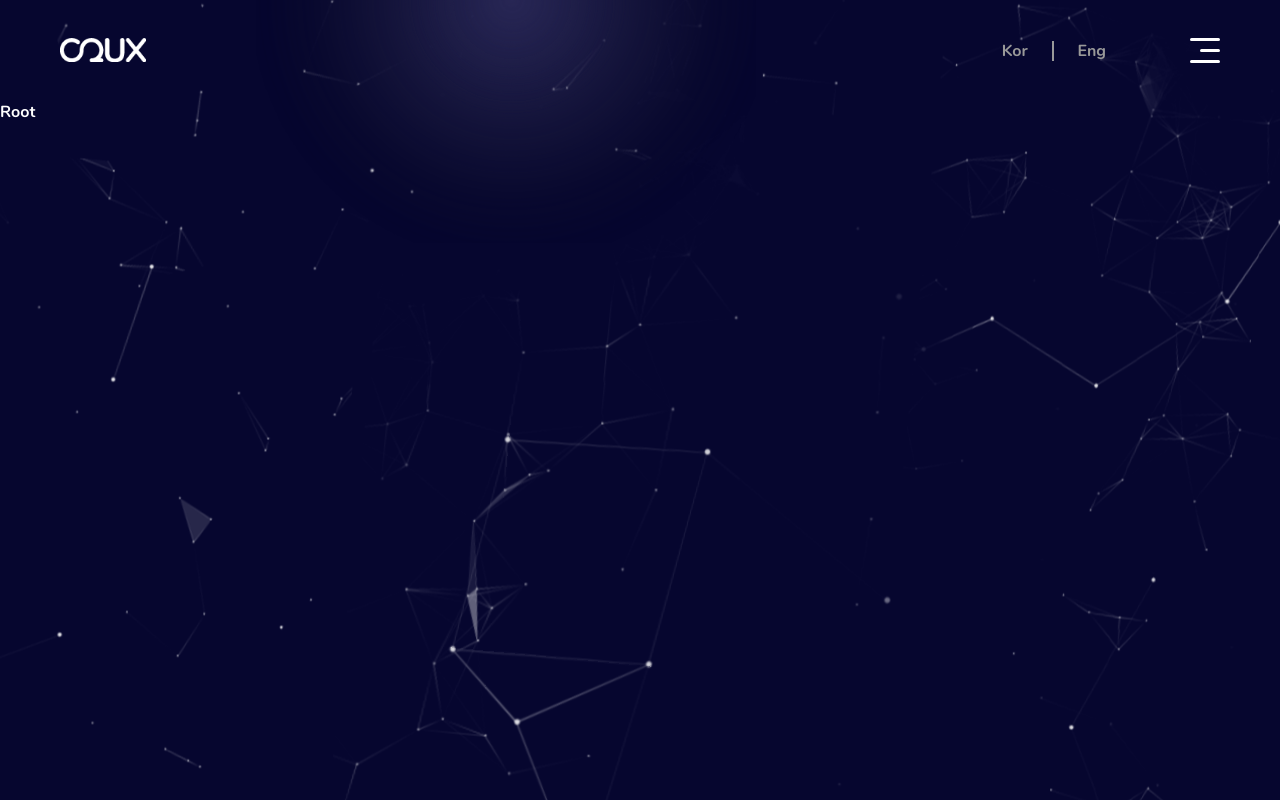
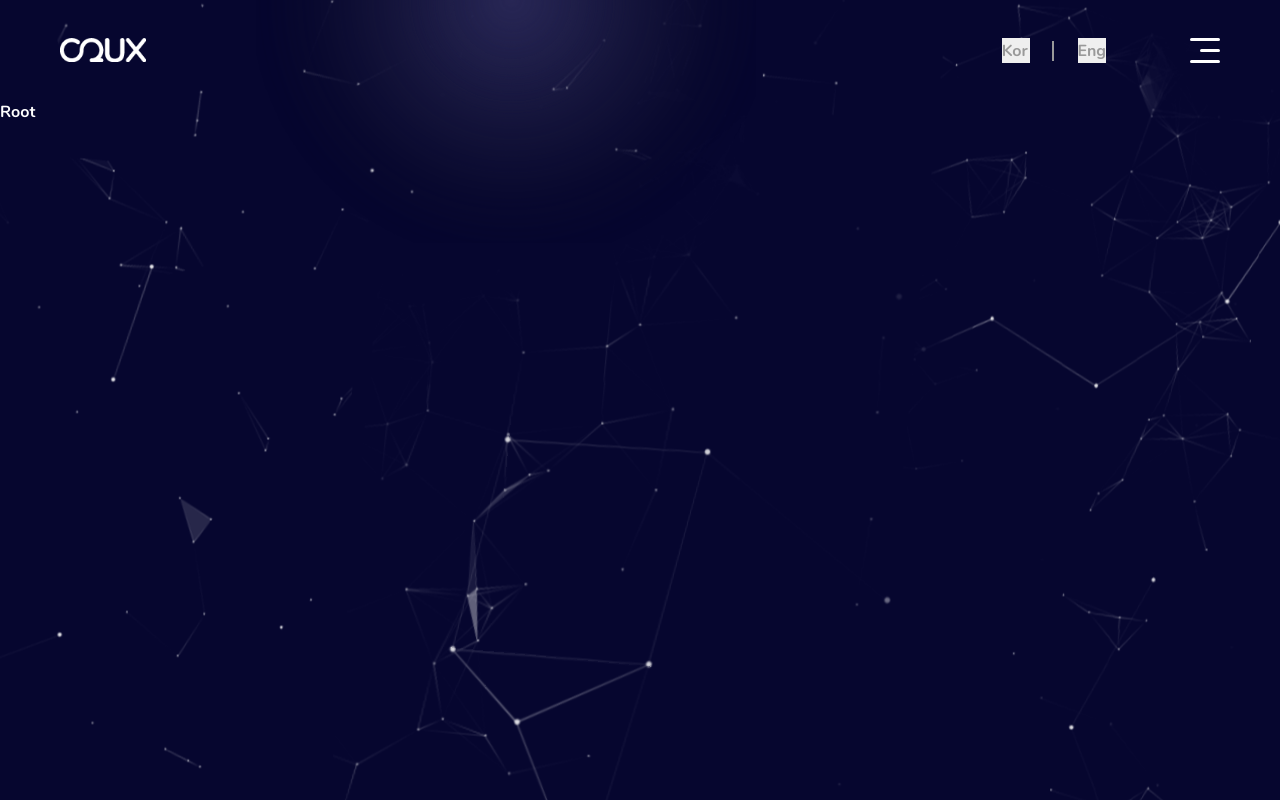
Before and after one commit to ninano91/react_dreamCoding, a React (Create React App) app in the folder O2ux/: page /portfolio in a window 1280 px wide. Built offline with nearby package versions, Linux system fonts and the light colour scheme.

Commit message:
언어 버튼 진행 중

```diff
--- a/O2ux/src/App.js
+++ b/O2ux/src/App.js
@@ -1,11 +1,11 @@
-import './App.css';
+import React from 'react';
 import { Outlet } from 'react-router-dom';
 
 function App() {
     return (
-        <>
+        <div>
             <Outlet />
-        </>
+        </div>
     );
 }
 
--- a/O2ux/src/components/Navbar.jsx
+++ b/O2ux/src/components/Navbar.jsx
@@ -1,42 +1,22 @@
-import { Link, useLocation } from 'react-router-dom';
-import classNames from 'classnames';
+import React from 'react';
+import { Link } from 'react-router-dom';
 import NavButton from './button/NavButton';
-// import Home from '../pages/Home';
 
-// 컴포넌트 내부에 함수를 불러서 실행할 경우,
-// 함수가 btn-menu 버튼의 click 이벤트에 대해 매번 등록되기 때문에
-// 이는 Navbar 컴포넌트가 렌더링될 때마다 rotateBtn 함수가 새로 생성되고
-// 새로운 함수가 onClick 핸들러로 등록됨.
-// 해결하기 위해서는 rotateBtn 함수를 Navbar 컴포넌트 외부로 이동시키고,
-// 함수를 한 번만 생성하도록 수정
-
-export default function Navbar() {
-    // useEffect(() => {
-    //     rotateBtn(); // rotateBtn 함수를 한 번만 호출
-    // }, []);
-    const location = useLocation();
+export default function Navbar({ language, onLanguageChange }) {
+    const handleLanguageClick = (selectedLanguage) => {
+        if (typeof onLanguageChange === 'function') {
+            onLanguageChange(selectedLanguage);
+        }
+    };
 
     return (
         <nav>
             <div className="left">
-                {/* <h2 className="main-logo">
-                    <span></span>
-                </h2> */}
                 <Link to="../Home" className="main-logo"></Link>
             </div>
             <div className="right">
-                <Link
-                    to="/Korean"
-                    className={classNames(location.pathname === '/Korean' && 'active')}
-                >
-                    Kor
-                </Link>
-                <Link
-                    to="/English"
-                    className={classNames(location.pathname === '/English' && 'active')}
-                >
-                    Eng
-                </Link>
+                <button onClick={() => handleLanguageClick('Kor')}>Kor</button>
+                <button onClick={() => handleLanguageClick('Eng')}>Eng</button>
                 <NavButton />
             </div>
         </nav>
--- a/O2ux/src/components/contents/HomeTitle.jsx
+++ b/O2ux/src/components/contents/HomeTitle.jsx
@@ -1,49 +1,65 @@
-import React, { Component } from 'react';
+import React, { useEffect, useState } from 'react';
 import Slider from 'react-slick';
 import 'slick-carousel/slick/slick.css';
 import 'slick-carousel/slick/slick-theme.css';
 
-export default class Fade extends Component {
-    render() {
+export default function HomeTitle({ language, onLanguageChange }) {
     const settings = {
         fade: true,
         infinite: true,
         autoplay: true,
-            speed: 5,
+        speed: 500,
         slidesToShow: 1,
         slidesToScroll: 1,
         draggable: false,
         arrows: false,
     };
+
+    const [currentLanguage, setCurrentLanguage] = useState(language);
+
+    useEffect(() => {
+        setCurrentLanguage(language);
+    }, [language]);
+
+    const handleLanguageChange = (selectedLanguage) => {
+        setCurrentLanguage(selectedLanguage); // 언어 변경 시 상태 업데이트
+        if (typeof onLanguageChange === 'function') {
+            onLanguageChange(selectedLanguage);
+        }
+    };
+
+    const getContent = () => {
+        switch (currentLanguage) {
+            case 'Eng':
+                console.log('어느 언어일까:', currentLanguage);
+                return (
+                    <>
+                        <span className="sup">유용하고 사용하기 쉽고 생산적인</span>
+                        <strong className="tit">
+                            커뮤니케이션과 연결을 통해 일관된 경험을 구현합니다 <br />
+                        </strong>
+                    </>
+                );
+            case 'Kor':
+            default:
+                console.log('어느 언어일까:', currentLanguage);
+                return (
+                    <>
+                        <span className="sup">전략가, 디자이너 및 엔지니어</span>
+                        <strong className="tit">
+                            우리는 냉철함과 따뜻한 시선을 가진 <br />
+                            '경험' 전문가입니다
+                        </strong>
+                    </>
+                );
+        }
+    };
+
     return (
         <div className="main-slide-container">
             <Slider {...settings} className="text-slide">
-                    <div className="text-slide-item">
-                        <span className="sup">Strategists, Designers & Engineers</span>
-                        <strong className="tit">
-                            우리는 냉철함과 따뜻한 시선을 가진 <br />
-                            ‘경험’ 전문가입니다
-                        </strong>
-                    </div>
-                    <div className="text-slide-item">
-                        <span className="sup">
-                            Usefumain-slide-l, Usable & Empowering
-                        </span>
-                        <strong className="tit">
-                            사람의 커뮤니케이션과 <br />
-                            가까운 방식으로 일관된 <br />
-                            경험을 구현합니다
-                        </strong>
-                    </div>
-                    <div className="text-slide-item">
-                        <span className="sup">Strategize, Visualize & Systematize</span>
-                        <strong className="tit">
-                            공기처럼 느껴지지 않지만 <br />
-                            모든 분야에서 필요한 UX의 가치를 실현합니다
-                        </strong>
-                    </div>
+                <div className="text-slide-item">{getContent()}</div>
             </Slider>
         </div>
     );
 }
-}
--- a/O2ux/src/pages/Home.jsx
+++ b/O2ux/src/pages/Home.jsx
@@ -1,12 +1,19 @@
-import React from 'react';
+import React, { useState } from 'react';
 import HomeBg from '../components/layout/HomeBg';
 import HomeTitle from '../components/contents/HomeTitle';
 
 export default function Home() {
+    const [language, setLanguage] = useState('Kor');
+
+    const handleLanguageChange = (selectedLanguage) => {
+        setLanguage(selectedLanguage);
+        console.log('Selected Language:', selectedLanguage);
+    };
+
     return (
         <div>
             <HomeBg />
-            <HomeTitle />
+            <HomeTitle language={language} onLanguageChange={handleLanguageChange} />
         </div>
     );
 }
--- a/O2ux/src/pages/Root.jsx
+++ b/O2ux/src/pages/Root.jsx
@@ -1,4 +1,5 @@
-import React from 'react';
+import React, { useState } from 'react';
+
 import '../style/css/css/reset.css';
 import '../style/css/css/common.css';
 
@@ -6,14 +7,47 @@ import { Outlet } from 'react-router-dom';
 import Navbar from '../components/Navbar';
 
 export default function Root() {
+    const [language, setLanguage] = useState('Kor'); // 선택된 언어 상태를 관리하기 위한 useState 훅 추가
+
+    const handleLanguageChange = (selectedLanguage) => {
+        setLanguage(selectedLanguage);
+        console.log('Selected Language:', language);
+    };
+
     return (
         <div className="body-bg">
             <div className="content-wrap">
-                <Navbar />
+                <Navbar onLanguageChange={handleLanguageChange} />
                 <Outlet />
             </div>
-
             <span>Root</span>
         </div>
     );
 }
+
+// import React, { useState } from 'react';
+// import '../style/css/css/reset.css';
+// import '../style/css/css/common.css';
+
+// import { Outlet } from 'react-router-dom';
+// import Navbar from '../components/Navbar';
+// import Home from '../pages/Home';
+
+// export default function Root() {
+//     const [language, setLanguage] = useState('Kor'); // 선택된 언어 상태를 관리하기 위한 useState 훅 추가
+
+//     const handleLanguageChange = (selectedLanguage) => {
+//         setLanguage(selectedLanguage);
+//     };
+
+//     return (
+//         <div className="body-bg">
+//             <div className="content-wrap">
+//                 <Navbar onLanguageChange={handleLanguageChange} />
+//                 <Outlet />
+//             </div>
+//             <span>Root</span>
+//             <Home language={language} /> {/* language prop을 전달 */}
+//         </div>
+//     );
+// }
--- a/O2ux/src/style/css/css/common.css
+++ b/O2ux/src/style/css/css/common.css
@@ -122,7 +122,7 @@ body.scrolltop {
   display: block;
   margin-left: 80px;
 }
-.content-wrap nav .right a {
+.content-wrap nav .right > button {
   width: 100%;
   height: 100%;
   color: #999;
@@ -131,10 +131,10 @@ body.scrolltop {
   display: flex;
   align-items: center;
 }
-.content-wrap nav .right a.active {
+.content-wrap nav .right > button.active {
   color: #6921e0;
 }
-.content-wrap nav .right a:first-child::after {
+.content-wrap nav .right > button:first-child::after {
   content: "";
   display: inline-block;
   width: 2px;
@@ -143,7 +143,7 @@ body.scrolltop {
   margin-right: -24px;
   background-color: #999;
 }
-.content-wrap nav .right a + .btn-menu {
+.content-wrap nav .right > button + .btn-menu {
   margin-left: 60px;
 }
 
--- a/O2ux/src/style/css/scss/common.scss
+++ b/O2ux/src/style/css/scss/common.scss
@@ -96,7 +96,7 @@ body {
                 display: block;
                 margin-left: 80px;
             }
-            a {
+            > button {
                 width: 100%;
                 height: 100%;
                 color: #999;
```
Lines whose indentation alone changed are shown as unchanged.
